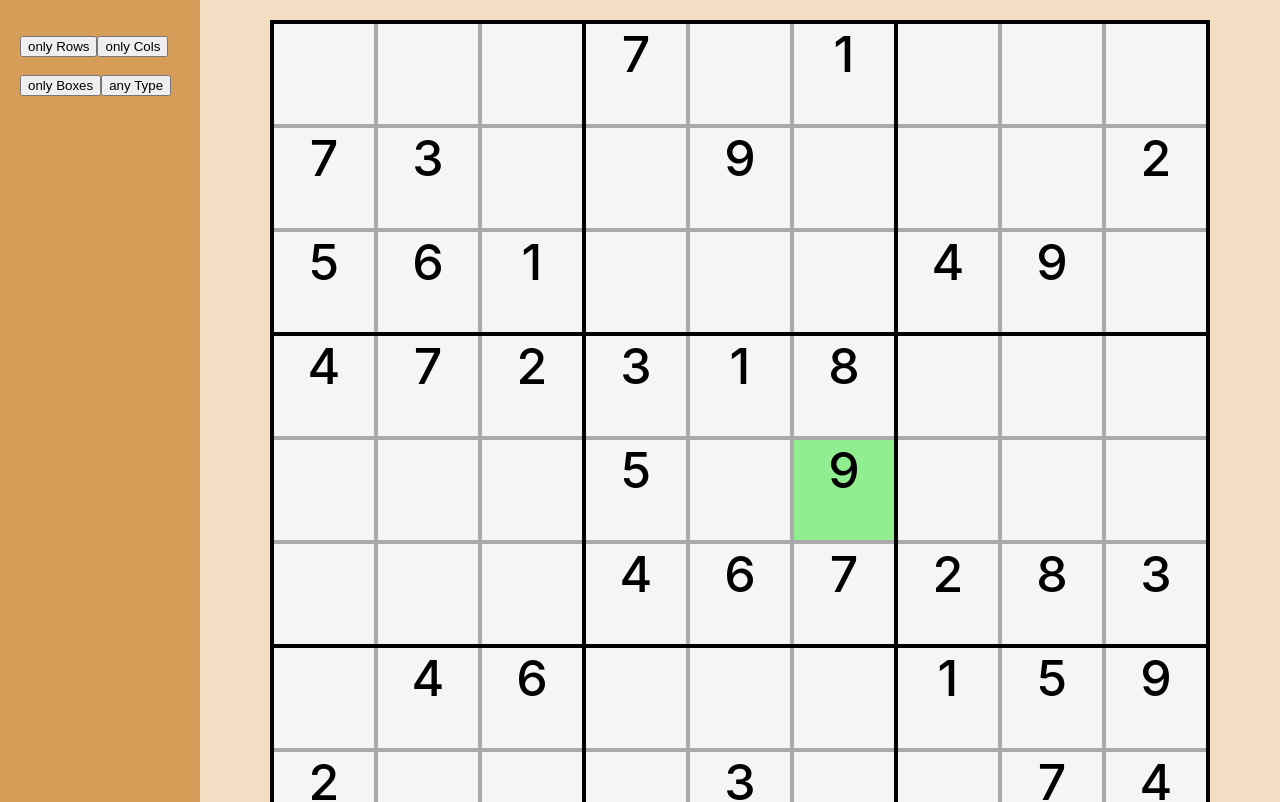
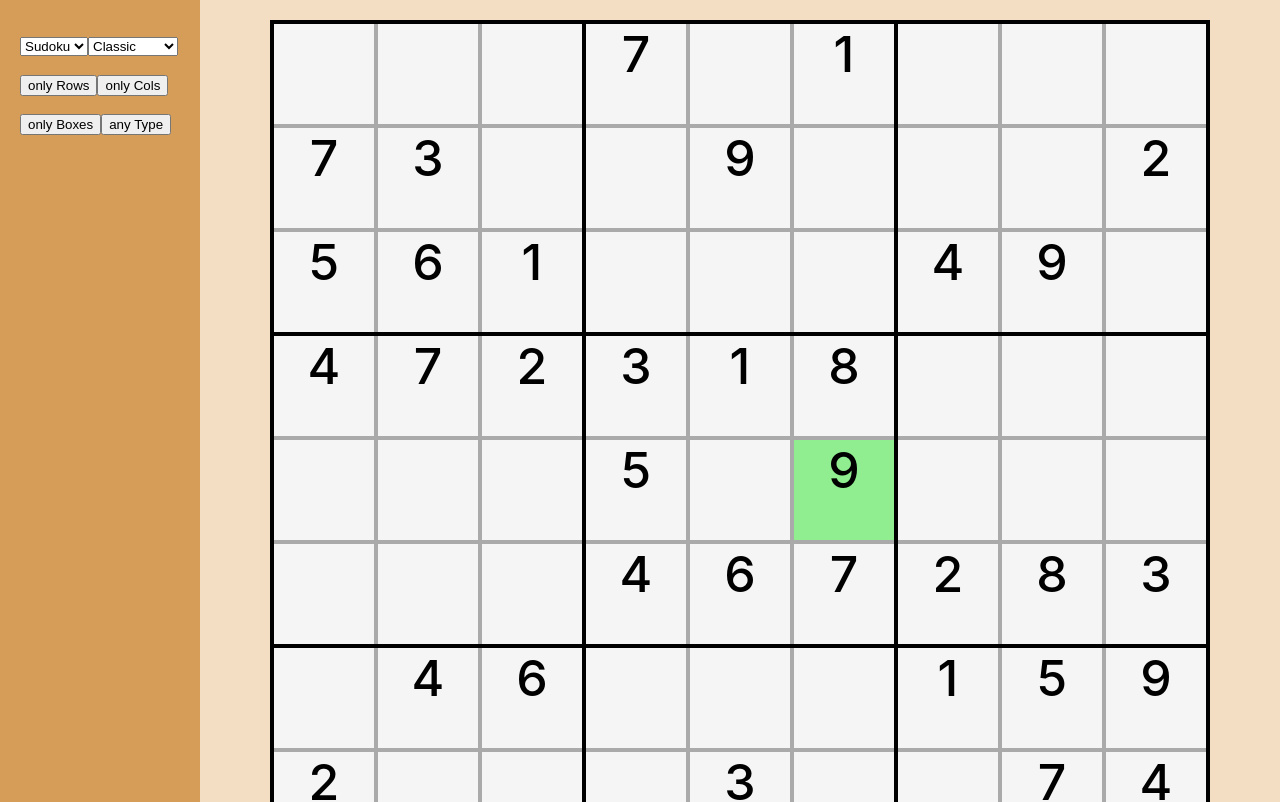
Before and after one commit to Houk13/sudokutrainer, a React (Create React App) app: page / in a window 1280 px wide. Shown: the top 802 px of the page. Built offline with nearby package versions, Linux system fonts and the light colour scheme; the HTML template or start-up script is replaced by a standard one.

Commit message:
Added optionmenus for puzzleType and playStyle

```diff
--- a/src/App.tsx
+++ b/src/App.tsx
@@ -1,13 +1,16 @@
 import React, { useEffect, useState } from 'react'
 import "./App.css"
-import Sidebar from './Components/Sidebar';
+import Sidebar from './Components/Menu/Sidebar';
 import PuzzleArea from './Components/PuzzleArea/PuzzleArea';
 import { preventDefaultKeyboardShortcuts, preventRightMouseMenu } from './helperFunctions';
 import Selection from './UILogic/Selection';
 import { generateQuickScanSudokuPuzzle } from './puzzleLogic/Sudoku/generateQuickSudokuScan';
 import { sudoku } from './puzzleLogic/Sudoku/TestSudoku';
+import { SudokuStyles, PuzzleOptions, toMapKeyArray } from './Settings/puzzleOptions';
+import Puzzle from './puzzleLogic/Classes/Puzzle';
+import PuzzleGrid from './puzzleLogic/Classes/PuzzleGrid';
 
-let globalData = {refresh: 0, type: "any"};
+let globalData = {refresh: 0, type: "any", puzzleOptionSelected: "Sudoku", puzzleStyleSelected: "Classic"};
 let selectionRefresh = {refresh: 0};
 
 const selection = new Selection();
@@ -15,16 +18,29 @@ const selection = new Selection();
 const [startPuzzle, startSelection, startAnswer] = generateQuickScanSudokuPuzzle("any");
 selection.flip(startSelection);
 
-const puzzType = "inputTestSudoku";
-
 function App() {
   useEffect(preventRightMouseMenu, []);
   useEffect(preventDefaultKeyboardShortcuts, []);
   let [data, changeData] = useState(globalData);
   let [newSelection, updateSelection] = useState(selectionRefresh);
-  let [puzzle, updatePuzzle] = useState(startPuzzle);
+  // let appStartPuzzle = (data.puzzleStyleSelected === "Classic") ? sudoku : startPuzzle;
+  let [puzzle, updatePuzzle] = useState(sudoku);
   function update(fun: any, data: any){
     return () => fun({...data, refresh: ++data.refresh} );
+  }
+
+  const generateNewPuzzle = () => {
+    if (data.puzzleOptionSelected === "Sudoku"){
+      if (data.puzzleStyleSelected === "Classic"){
+        updatePuzzle(sudoku);
+      }
+      else if (data.puzzleStyleSelected === "QuickScan"){
+        generateQuickScan()
+      }
+    }
+    else {
+      updatePuzzle(new Puzzle(new PuzzleGrid([])))
+    }
   }
 
   const generateQuickScan = () => {
@@ -34,12 +50,13 @@ function App() {
     updatePuzzle(scanPuzzle);
   };
 
+
   return (
     <div className="App">
       {/* <MenuButton buttonText='test sandbox function' clickhandler={testCell} classString='sandbox'></MenuButton> */}
-      <Sidebar data={data} update={update(changeData, data)}/>
-      <PuzzleArea update={update(updateSelection, newSelection)} data={data} puzzleType="sudoku" puzzle={sudoku} selected={selection}/>
-      {/* <PuzzleArea update={update(updateSelection, newSelection)} data={data} puzzleType={puzzType} puzzle={puzzle} puzzleGenerator={generateQuickScan} selected={selection}/> */}
+      <Sidebar data={data} puzzleOptions={toMapKeyArray(PuzzleOptions)} puzzleStyleOptions={SudokuStyles} update={update(changeData, data)} puzzleGenerator={generateNewPuzzle}/>
+      <PuzzleArea update={update(updateSelection, newSelection)} data={data} puzzleType={data.puzzleOptionSelected + data.puzzleStyleSelected} puzzle={puzzle} puzzleGenerator={generateNewPuzzle} selected={selection}/>
+      {/* <PuzzleArea update={update(updateSelection, newSelection)} data={data} puzzleType={"SudokuQuickScan"} puzzle={puzzle} puzzleGenerator={generateQuickScan} selected={selection}/> */}
     </div>
 
   );
--- /dev/null
+++ b/src/Components/Menu/DropDown.tsx
@@ -0,0 +1,24 @@
+interface DropDownProps{
+    update: (value: string) => void;
+    topic: string;
+    current: string;
+    options: string[];
+}
+
+export default function DropDownMenu(props: DropDownProps) {
+    function handleChange(){
+        let elem = document.getElementById("ddm_" + props.topic) as HTMLSelectElement
+        props.update(elem.value);
+    }
+
+    let optsList: JSX.Element[] = [];
+    for (let option of props.options) {
+        optsList.push(<option key={"dd_" + option} value={option}>{option}</option>)
+    }
+
+    return (
+        <select id={"ddm_" + props.topic} onChange={handleChange}>
+            {optsList}
+        </select>
+    )
+}
--- a/src/Components/Sidebar.tsx
+++ b/src/Components/Menu/Sidebar.tsx
@@ -1,12 +1,19 @@
+import { PuzzleStyles} from "../../Settings/puzzleOptions";
+import DropDownMenu from "./DropDown";
 import MenuButton from "./MenuButton";
 
 interface Sidebarprops{
     data: any;
+    puzzleOptions: string[];
+    puzzleStyleOptions: PuzzleStyles;
     update: () => void;
+    puzzleGenerator: () => void;
 }
 
 export default function Sidebar(props: Sidebarprops) {
   return <div className='Sidebar'>
+    <DropDownMenu update={(val: string) => {props.data.puzzleOptionSelected = val;props.puzzleGenerator()}} topic="puzzleOption" current={props.data.puzzleOptionSelected} options={props.puzzleOptions}></DropDownMenu>
+    <DropDownMenu update={(val: string) => {props.data.puzzleStyleSelected = val;props.puzzleGenerator()}} topic="puzzleStyle" current={props.data.puzzleStyleSelected} options={props.puzzleStyleOptions.styles}></DropDownMenu>
     <MenuButton buttonText="only Rows" clickhandler={() => {props.data.type = "row"; props.update()}}></MenuButton>
     <MenuButton buttonText="only Cols" clickhandler={() => {props.data.type = "col"; props.update()}}></MenuButton>
     <MenuButton buttonText="only Boxes" clickhandler={() => {props.data.type = "box"; props.update()}}></MenuButton>
--- a/src/Components/PuzzleArea/PuzzleArea.tsx
+++ b/src/Components/PuzzleArea/PuzzleArea.tsx
@@ -1,13 +1,13 @@
 import './Puzzle.css'
-import Selection, { defaultSelectionKeyHandler, defaultMouseHandler, keyDirection } from '../../UILogic/Selection';
+import Selection, { defaultMouseHandler} from '../../UILogic/Selection';
 import SudokuPlayer from './Sudoku/SudokuPlayer';
-import { isAlphaNumeric, isNumeric } from './inputHandlers';
+import { isNumeric } from './inputHandlers';
 import QuickScanSudokuPlayer from './Sudoku/QuickScanSudokuPlayer';
 import { randomInt } from 'mathjs';
-import { useEffect, useState } from 'react';
+import { useState } from 'react';
 import Puzzle from '../../puzzleLogic/Classes/Puzzle';
 import { SudokuHandler, defaultKeyboardHandler } from '../../puzzleLogic/Classes/PuzzleHandler';
-import { InputType, getKeyboardInputType } from '../../UILogic/PuzzleInputHandler';
+
 
 interface PuzzleAreaprops<Type extends number | "">{
   update: () => void;
@@ -15,7 +15,7 @@ interface PuzzleAreaprops<Type extends number | "">{
   puzzleType: string;
   selected: Selection;
   puzzle: Puzzle<Type>;
-  puzzleGenerator?: () => void;
+  puzzleGenerator: () => void;
   scores?: any;
   settings?: any;
   userInfo?: any;
@@ -28,7 +28,7 @@ function PuzzleArea<Type extends number | "">(props: PuzzleAreaprops<Type>) {
   let keyboardHandler = (e: React.KeyboardEvent) => console.log("no keyboard eventHanlder available for: ", e.key);
   let mouseHandler = (e: React.MouseEvent, row: number, col: number) => console.log("no mouseHandler is active")
   let [quickResult, setQuickResult] = useState("none");
-  if (props.puzzleType === 'sudoku' && props.puzzle !== undefined) {
+  if (props.puzzleType === 'SudokuClassic' && props.puzzle !== undefined) {
     const handler = new SudokuHandler(props.puzzle, props.selected)
     keyboardHandler = (e: React.KeyboardEvent) => {
       defaultKeyboardHandler<Type>(e, handler, props.selected);
@@ -45,10 +45,9 @@ function PuzzleArea<Type extends number | "">(props: PuzzleAreaprops<Type>) {
                       mouseHandler={mouseHandler}></SudokuPlayer>
   }
   // -----------------QUICKSCAN --------------- NEEDS UPDATE TO USE THE PUZZLE CLASS
-  else if (props.puzzleType === 'quickScanSudoku') {
+  else if (props.puzzleType === 'SudokuQuickScan') {
     keyboardHandler = (e: React.KeyboardEvent) => {
       // if input is alphanumeric, treat is as puzzleEntry
-      console.log(e);
       if (isNumeric(e.key)){
         const result = Number(e.key) === props.puzzle.answer;
         if (result) {
@@ -56,6 +55,7 @@ function PuzzleArea<Type extends number | "">(props: PuzzleAreaprops<Type>) {
         } else {
           setQuickResult("wrong");
         }
+        console.log(quickResult);
         props.puzzleGenerator!();
       }
       props.update();
@@ -72,25 +72,25 @@ function PuzzleArea<Type extends number | "">(props: PuzzleAreaprops<Type>) {
                       ></QuickScanSudokuPlayer>
   }
   // -----------------INPUT TESTING ---------------
-  else if (props.puzzleType === 'inputTestSudoku') {
-    const handler = new SudokuHandler(props.puzzle, props.selected)
-    keyboardHandler = (e: React.KeyboardEvent) => {
-      let inputType: InputType = getKeyboardInputType(e);
-      console.log(inputType);
-      if (inputType === "input") handler.inputHandler("keyboard", e.key);
-      else if (inputType === "movement") defaultSelectionKeyHandler(e.key as keyDirection, props.selected);
-      else if (inputType === "utility") console.log("utility key: ", e.key);
-      else console.log("other key: ", e.key)
-      props.update();
-    }
-    let type = props.data.type;
-    if (type === "any") type = ["row", "col", "box"][randomInt(0, 3)] as "row"| "col" | "box"
-    puzzle1 = <QuickScanSudokuPlayer update={props.update}
-                      puzzleType='quickScanSudoku'
-                      puzzle={props.puzzle}
-                      selected={props.selected}
-                      ></QuickScanSudokuPlayer>
-  }
+  // else if (props.puzzleType === 'inputTestSudoku') {
+  //   const handler = new SudokuHandler(props.puzzle, props.selected)
+  //   keyboardHandler = (e: React.KeyboardEvent) => {
+  //     let inputType: InputType = getKeyboardInputType(e);
+  //     console.log(inputType);
+  //     if (inputType === "input") handler.inputHandler("keyboard", e.key);
+  //     else if (inputType === "movement") defaultSelectionKeyHandler(e.key as keyDirection, props.selected);
+  //     else if (inputType === "utility") console.log("utility key: ", e.key);
+  //     else console.log("other key: ", e.key)
+  //     props.update();
+  //   }
+  //   let type = props.data.type;
+  //   if (type === "any") type = ["row", "col", "box"][randomInt(0, 3)] as "row"| "col" | "box"
+  //   puzzle1 = <QuickScanSudokuPlayer update={props.update}
+  //                     puzzleType='quickScanSudoku'
+  //                     puzzle={props.puzzle}
+  //                     selected={props.selected}
+  //                     ></QuickScanSudokuPlayer>
+  // }
   const areaID = "PuzzleArea1";
 
   return (
--- a/src/Components/PuzzleArea/Sudoku/QuickScanSudokuPlayer.tsx
+++ b/src/Components/PuzzleArea/Sudoku/QuickScanSudokuPlayer.tsx
@@ -1,8 +1,7 @@
 import Cell from '../Cell';
 import '../Puzzle.css'
 import SudokuBorder from './SudokuBorder';
-import Puzzle, { celValue } from '../../../puzzleLogic/Classes/Puzzle';
-import { QuickSudokuScan } from '../../../puzzleLogic/Sudoku/generateQuickSudokuScan';
+import Puzzle from '../../../puzzleLogic/Classes/Puzzle';
 import Selection from '../../../UILogic/Selection';
 
 interface quickScanPlayerprops<Type>{
--- /dev/null
+++ b/src/Settings/puzzleOptions.ts
@@ -0,0 +1,19 @@
+export interface PuzzleStyles{puzzle: string, styles: string[]}
+
+export const SudokuStyles: PuzzleStyles = {
+    puzzle: "Sudoku",
+    styles: ["Classic", "QuickScan", "Techniques"]
+}
+
+const puzzleOptionCollection: Map<string, PuzzleStyles> = new Map<string, PuzzleStyles>()
+puzzleOptionCollection.set("Sudoku", SudokuStyles);
+puzzleOptionCollection.set("Default", SudokuStyles);
+puzzleOptionCollection.set("Free", SudokuStyles);
+
+export const PuzzleOptions: Map<string, PuzzleStyles> = puzzleOptionCollection;
+
+export function toMapKeyArray<T>(puzzleOptions: Map<string, T>): string[] {
+    let keyArr: string[] = []
+    puzzleOptions.forEach((val, key) => keyArr.push(key));
+    return keyArr;
+}
--- a/src/puzzleLogic/Classes/PuzzleHandler.ts
+++ b/src/puzzleLogic/Classes/PuzzleHandler.ts
@@ -37,7 +37,6 @@ export class SudokuHandler<Type> implements PuzzleHandler<Type> {
 
 export function defaultKeyboardHandler<Type>(e: React.KeyboardEvent, handler: PuzzleHandler<Type>, selection: Selection){
     let inputType: InputType = getKeyboardInputType(e);
-    console.log(inputType);
     if (inputType === "input") handler.inputHandler("keyboard", e.key);
     else if (inputType === "movement") defaultSelectionKeyHandler(e.key as keyDirection, selection);
     else if (inputType === "utility") console.log("utility key: ", e.key);
```
Also changed, not shown: src/Settings/puzzleSettings.ts (deleted, +0 -8 lines), src/Components/Menu/MenuButton.tsx (renamed from src/Components/MenuButton.tsx).
